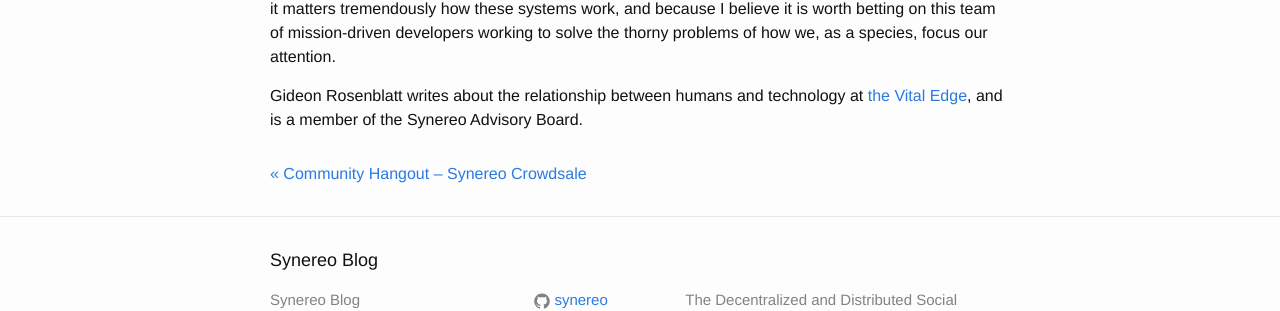
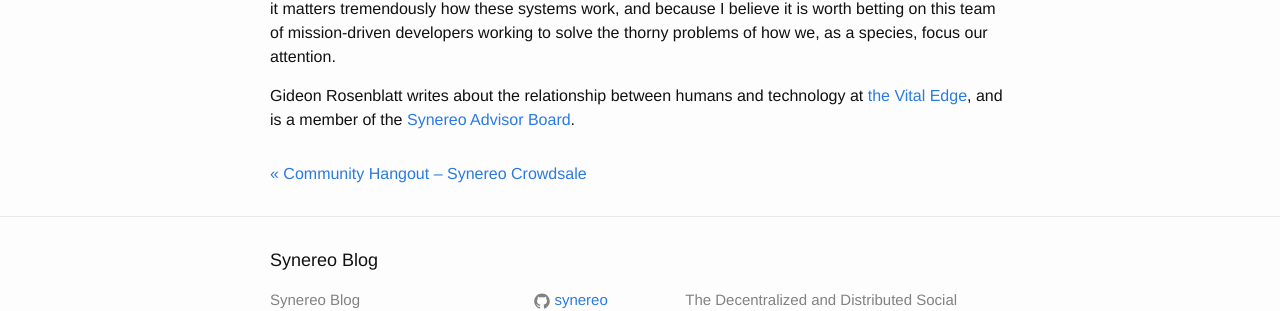
Before and after one commit to synereo/blog.synereo.com, a Jekyll site: the page built from _posts/2015-03-25-gideonro-guest-post.markdown, in a window 1280 px wide. Shown: the part 1384-1695 px from the top of the page. Built offline with Jekyll 4.4.1, drawn with Linux system fonts in a browser that asks for light colours; a script that is not in the unit is left out.

Commit message:
Update 2015-03-25-gideonro-guest-post.markdown

```diff
--- a/_posts/2015-03-25-gideonro-guest-post.markdown
+++ b/_posts/2015-03-25-gideonro-guest-post.markdown
@@ -32,4 +32,4 @@
 
 I see social networks as the streams of our collective consciousness. I am investing in Synereo because it matters tremendously how these systems work, and because I believe it is worth betting on this team of mission-driven developers working to solve the thorny problems of how we, as a species, focus our attention.
 
-Gideon Rosenblatt writes about the relationship between humans and technology at[ the Vital Edge](http://www.the-vital-edge.com/), and is a member of the Synereo Advisory Board.
+Gideon Rosenblatt writes about the relationship between humans and technology at [the Vital Edge](http://www.the-vital-edge.com/), and is a member of the [Synereo Advisor Board](https://discuss.synereo.com/t/synereo-about-us/52468/2).
```
